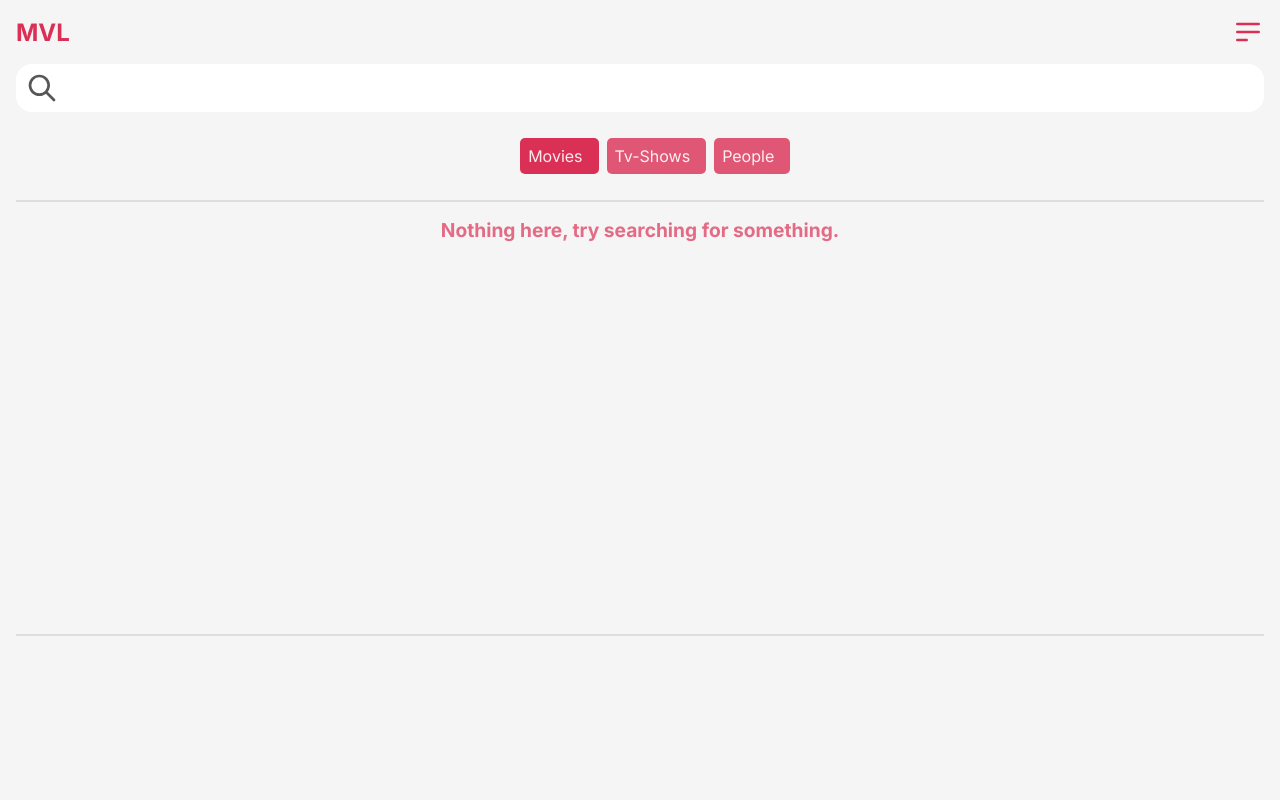
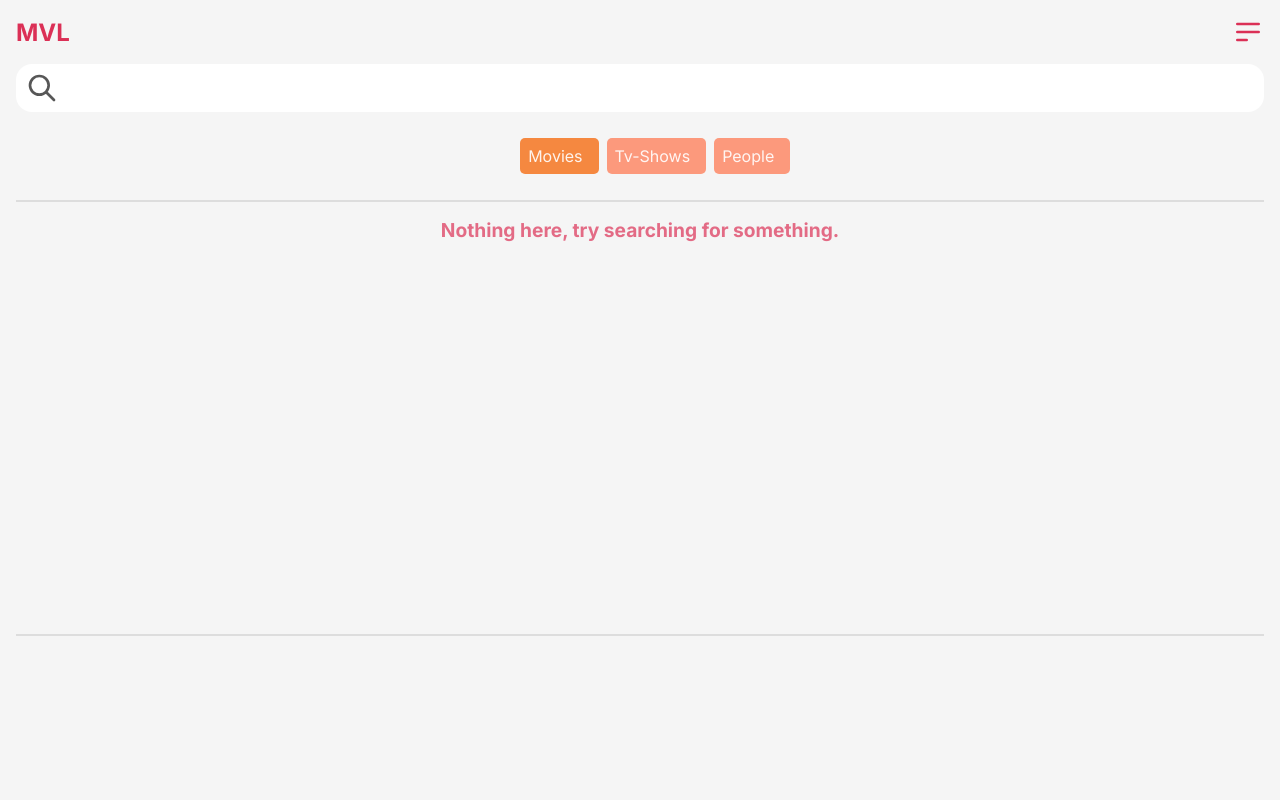
Before and after one commit to dndanli/My-movie-list, a React (Create React App) app in the folder frontend/: page /discover in a window 1280 px wide. Shown: the top 800 px of the page. Built offline with nearby package versions, Linux system fonts and the light colour scheme.

Commit message:
changed button's color

```diff
--- a/frontend/src/Pages/Discover/Discover.tsx
+++ b/frontend/src/Pages/Discover/Discover.tsx
@@ -30,7 +30,7 @@ const Discover = ({ className }: DiscoverProps) => {
   useEffect(() => {
     const fetchData = async () => {
       if (searchParams.get("query")) {
-        const response = await getSearchQueryResponse(
+      const response = await getSearchQueryResponse(
           searchParams.get("query")
         );
         setResponseData(response);
@@ -64,8 +64,8 @@ const Discover = ({ className }: DiscoverProps) => {
           }
           color={
             currVisible === "movie"
-              ? "rgba(219, 48, 86, 1)"
-              : "  rgba(219, 48, 86, 0.8)"
+              ? "rgb(245, 136, 64)"
+              : "  rgb(252, 153, 124)"
           }
           clickHandler={() => {
             setCurrVisible("movie");
@@ -81,8 +81,8 @@ const Discover = ({ className }: DiscoverProps) => {
           }
           color={
             currVisible === "tv"
-              ? "rgba(219, 48, 86, 1)"
-              : "  rgba(219, 48, 86, 0.8)"
+              ? "rgb(245, 136, 64)"
+              : "  rgb(252, 153, 124)"
           }
           clickHandler={() => {
             setCurrVisible("tv");
@@ -98,8 +98,8 @@ const Discover = ({ className }: DiscoverProps) => {
           }
           color={
             currVisible === "people"
-              ? "rgba(219, 48, 86, 1)"
-              : "  rgba(219, 48, 86, 0.8)"
+              ? "rgb(245, 136, 64)"
+              : "  rgb(252, 153, 124)"
           }
           clickHandler={() => {
             setCurrVisible("people");
```
